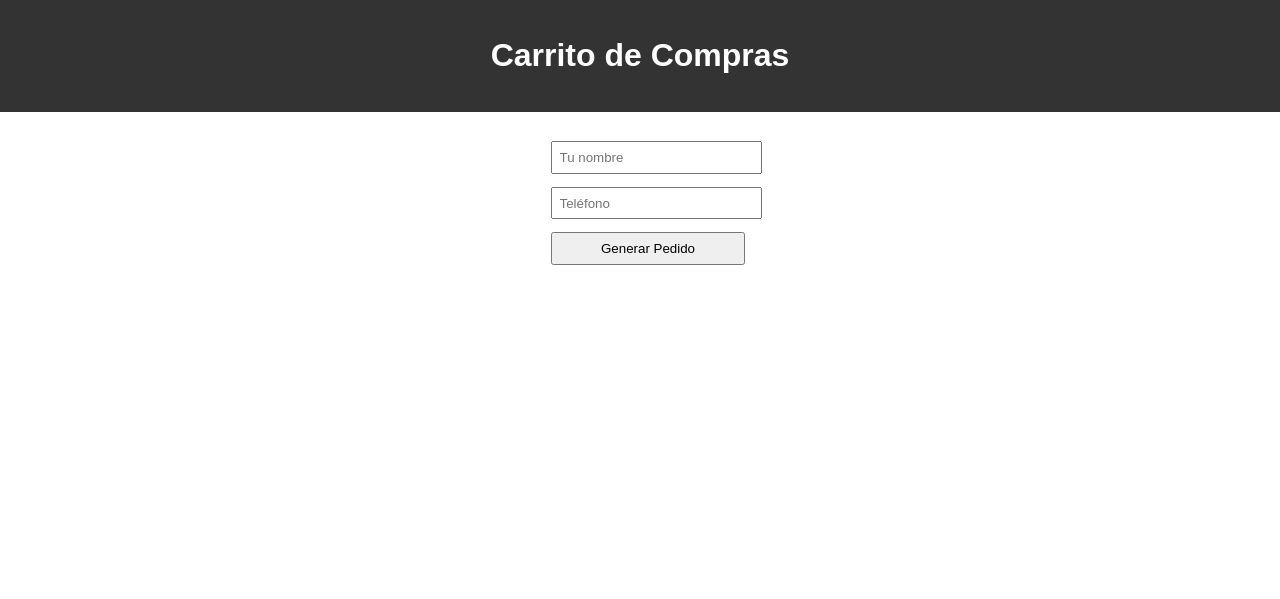
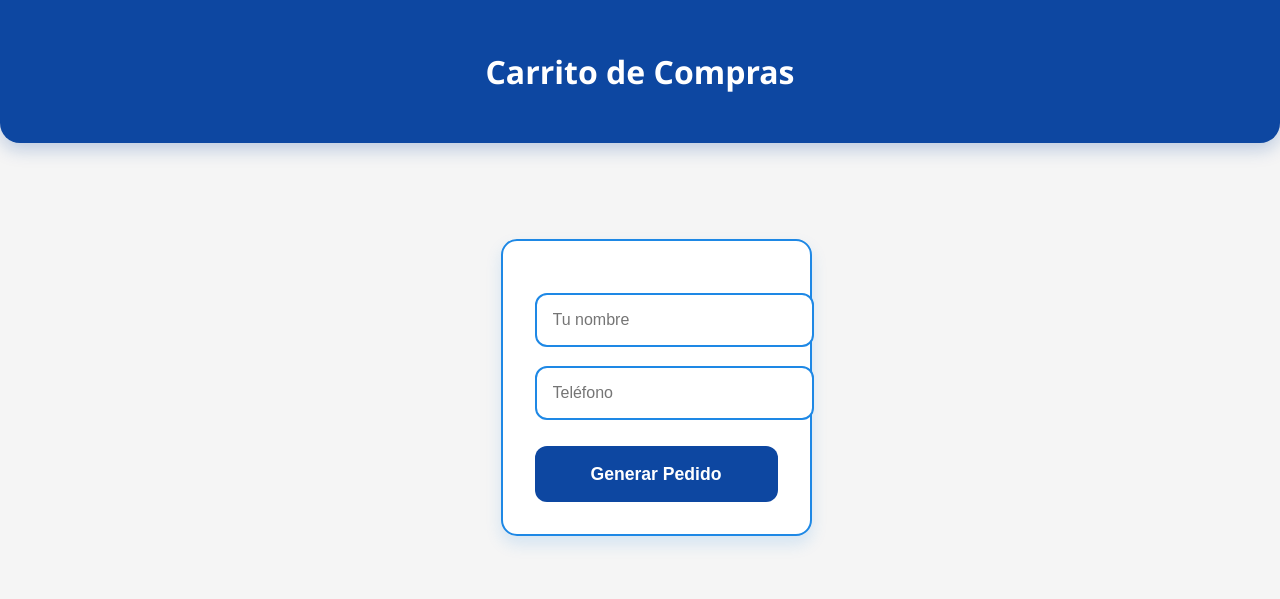
Before and after one commit to yzkrafabf/sinkro, a PHP site: page /carrito.php in a window 1280 px wide. Shown: the top 599 px of the page. Run offline with PHP 8.4, Linux system fonts and the light colour scheme.

Commit message:
Actualizar estilo.css

```diff
--- a/estilo.css
+++ b/estilo.css
@@ -1,10 +1,184 @@
-body { font-family: sans-serif; margin: 0; padding: 0; }
-header { background: #333; color: #fff; padding: 1em; text-align: center; }
-main { padding: 1em; display: flex; flex-wrap: wrap; justify-content: center; gap: 1em; }
-.producto { border: 1px solid #ccc; padding: 1em; width: 200px; text-align: center; }
-.producto img { width: 100%; height: auto; }
-.ver-carrito { position: fixed; bottom: 1em; right: 1em; background: #28a745; color: #fff; padding: 0.5em 1em; text-decoration: none; border-radius: 8px; }
-form input, form button { display: block; margin: 1em 0; padding: 0.5em; width: 100%; max-width: 300px; }
-table { width: 100%; border-collapse: collapse; margin-top: 1em; }
-table, th, td { border: 1px solid #ccc; padding: 0.5em; text-align: center; }
-@media (max-width: 600px) { .producto { width: 100%; } }
+:root {
+  --naranja-vibrante: #FF6D00;
+  --naranja-medio: #FF9100;
+  --naranja-claro: #FFB74D;
+  --azul-profundo: #0D47A1;  /* Azul más intenso */
+  --azul-claro: #1E88E5;
+  --fondo-blanco: #FFFFFF;
+  --fondo-gris-claro: #F5F5F5;
+}
+
+body {
+  font-family: 'Segoe UI', Tahoma, Geneva, Verdana, sans-serif;
+  margin: 0;
+  padding: 0;
+  background-color: var(--fondo-gris-claro);
+}
+
+header {
+  background: var(--azul-profundo); /* Azul sólido */
+  color: white;
+  padding: 1.8em;
+  text-align: center;
+  border-radius: 0 0 20px 20px;
+  box-shadow: 0 6px 18px rgba(13, 71, 161, 0.25);
+  margin-bottom: 2em;
+}
+
+main {
+  padding: 2em;
+  display: flex;
+  flex-wrap: wrap;
+  justify-content: center;
+  gap: 2em;
+}
+
+.producto {
+  border: 2px solid var(--azul-claro);
+  padding: 1.8em;
+  width: 240px;
+  text-align: center;
+  background: var(--fondo-blanco);
+  border-radius: 16px;
+  box-shadow: 0 8px 16px rgba(30, 136, 229, 0.15);
+  transition: transform 0.3s ease;
+}
+
+.producto:hover {
+  transform: translateY(-8px);
+  box-shadow: 0 12px 24px rgba(255, 109, 0, 0.25);
+}
+
+.producto img {
+  width: 100%;
+  height: 160px;
+  object-fit: contain;
+  border-radius: 12px;
+  margin-bottom: 1.2em;
+  background-color: var(--fondo-blanco);
+  padding: 0.5em;
+  border: 1px solid var(--azul-claro);
+}
+
+.ver-carrito {
+  position: fixed;
+  bottom: 2em;
+  right: 2em;
+  background: var(--naranja-vibrante); /* Naranja sólido */
+  color: white;
+  padding: 1em 2em;
+  text-decoration: none;
+  border-radius: 50px;
+  box-shadow: 0 8px 20px rgba(255, 109, 0, 0.4);
+  font-weight: 700;
+  font-size: 1.1em;
+  letter-spacing: 0.5px;
+  z-index: 100;
+}
+
+.ver-carrito:hover {
+  background: var(--naranja-medio);
+  transform: scale(1.08);
+}
+
+form {
+  background: var(--fondo-blanco);
+  padding: 2em;
+  border-radius: 16px;
+  box-shadow: 0 8px 16px rgba(30, 136, 229, 0.15);
+  max-width: 400px;
+  margin: 2em auto;
+  border: 2px solid var(--azul-claro);
+}
+
+form input {
+  display: block;
+  margin: 1.2em 0;
+  padding: 1em;
+  width: 100%;
+  border: 2px solid var(--azul-claro);
+  border-radius: 12px;
+  font-size: 1em;
+  transition: all 0.3s;
+}
+
+form input:focus {
+  border-color: var(--azul-profundo);
+  outline: none;
+  box-shadow: 0 0 0 3px rgba(30, 136, 229, 0.2);
+}
+
+form button {
+  display: block;
+  background: var(--azul-profundo); /* Azul sólido */
+  color: white;
+  border: none;
+  cursor: pointer;
+  font-weight: 700;
+  font-size: 1.1em;
+  margin-top: 1.5em;
+  padding: 1em;
+  width: 100%;
+  border-radius: 12px;
+  transition: background 0.3s;
+}
+
+form button:hover {
+  background: var(--azul-claro);
+}
+
+table {
+  width: 100%;
+  border-collapse: separate;
+  border-spacing: 0;
+  margin: 2em auto;
+  background: var(--fondo-blanco);
+  border-radius: 16px;
+  overflow: hidden;
+  box-shadow: 0 8px 24px rgba(30, 136, 229, 0.15);
+  border: 2px solid var(--azul-claro);
+}
+
+th {
+  background: var(--azul-profundo); /* Azul sólido */
+  color: white;
+  padding: 1.2em;
+  font-size: 1.1em;
+  text-transform: uppercase;
+  letter-spacing: 0.5px;
+}
+
+td {
+  padding: 1em;
+  border-bottom: 2px solid var(--fondo-gris-claro);
+  color: #333;
+}
+
+tr:nth-child(even) {
+  background-color: rgba(30, 136, 229, 0.05);
+}
+
+tr:hover {
+  background-color: rgba(255, 109, 0, 0.1);
+}
+
+@media (max-width: 768px) {
+  .producto {
+    width: 100%;
+    max-width: 300px;
+  }
+
+  header {
+    padding: 1.5em;
+  }
+
+  main {
+    padding: 1.5em;
+    gap: 1.5em;
+  }
+
+  .ver-carrito {
+    padding: 0.8em 1.5em;
+    font-size: 1em;
+  }
+}
```
